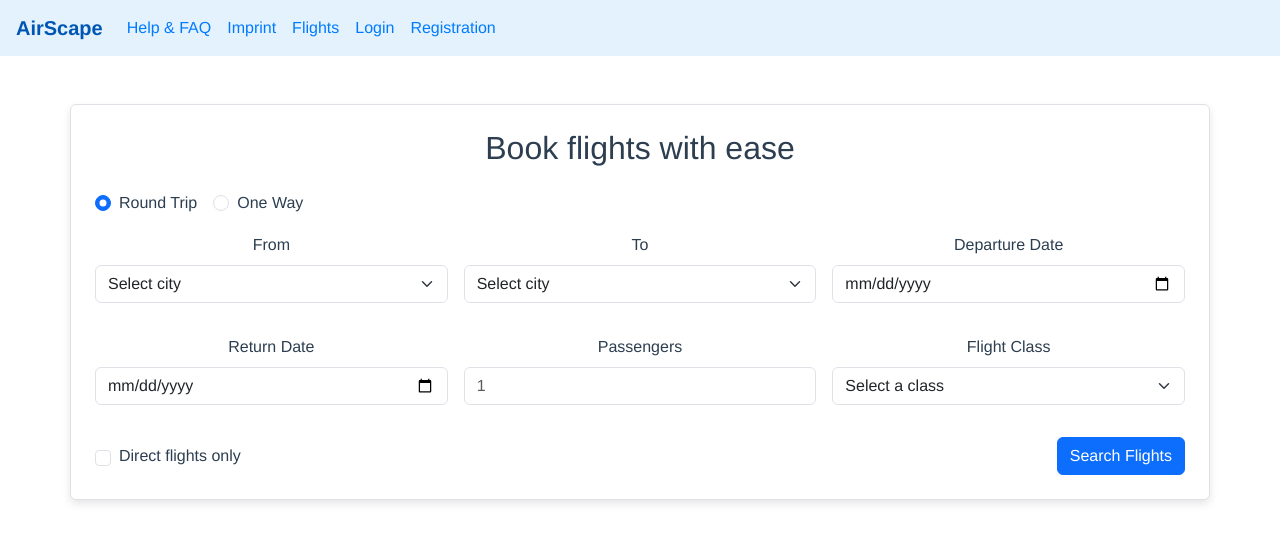
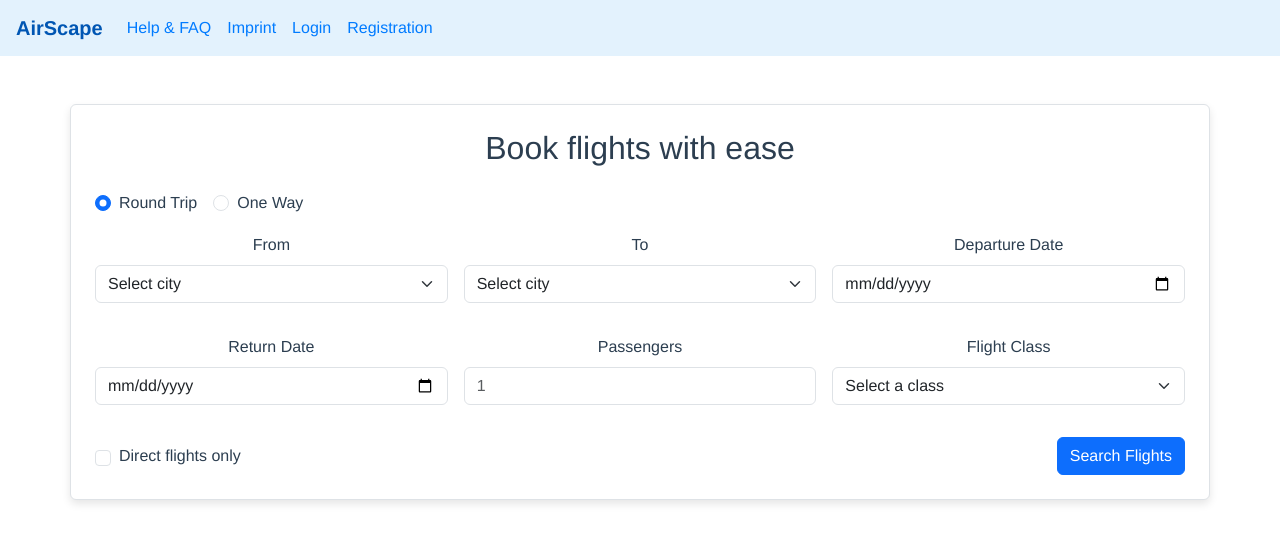
Before and after one commit to wi22b017/ws24-weng, a Vue app in the folder fweng/: page / in a window 1280 px wide. Shown: the top 542 px of the page. Built offline with nearby package versions, Linux system fonts and the light colour scheme.

Commit message:
replaced FlightListView.vue with FlightListTemplate.vue

```diff
--- a/fweng/src/components/organisms/OrganismNavbar.vue
+++ b/fweng/src/components/organisms/OrganismNavbar.vue
@@ -24,11 +24,6 @@
         <li class="nav-item">
           <router-link class="nav-link" :to="{ name: 'imprint' }"
             >Imprint</router-link
-          >
-        </li>
-        <li class="nav-item">
-          <router-link class="nav-link" :to="{ name: 'flights' }"
-            >Flights</router-link
           >
         </li>
         <li class="nav-item">
--- a/fweng/src/router/index.js
+++ b/fweng/src/router/index.js
@@ -36,12 +36,6 @@
     component: () =>
         import(/* webpackChunkName: "imprint" */ "../views/ImprintView.vue"),
   },
-  {
-    path: "/flights",
-    name: "flights",
-    component: () =>
-        import(/* webpackChunkName: "flights" */ "../views/FlightListView.vue"),
-  },
 ];
 
 const router = createRouter({
--- a/fweng/src/views/FlightListView.vue
+++ /dev/null
@@ -1,21 +0,0 @@
-<template>
-  <div>
-    <div v-for="flight in flightData.flights" :key="flight.id">
-      <OrganisimFlightInfoEntry
-        :flight-departure-info="flight.flightDepartureInfo"
-        :flight-arrival-info="flight.flightArrivalInfo"
-        :stops="flight.stops"
-        :flight-duration="flight.flightDuration"
-        :airline="flight.airline"
-        :economy-class-card="flight.economyClassCard"
-        :business-class-card="flight.businessClassCard"
-        :first-class-card="flight.firstClassCard"
-      />
-    </div>
-  </div>
-</template>
-
-<script setup>
-import OrganisimFlightInfoEntry from "@/components/organisms/OrganisimFlightInfoEntry.vue";
-import flightData from "/mock/flightData.json";
-</script>
```
Also changed, not shown: fweng/src/components/template/FlightListTemplate.vue (added, +21 -0 lines).
